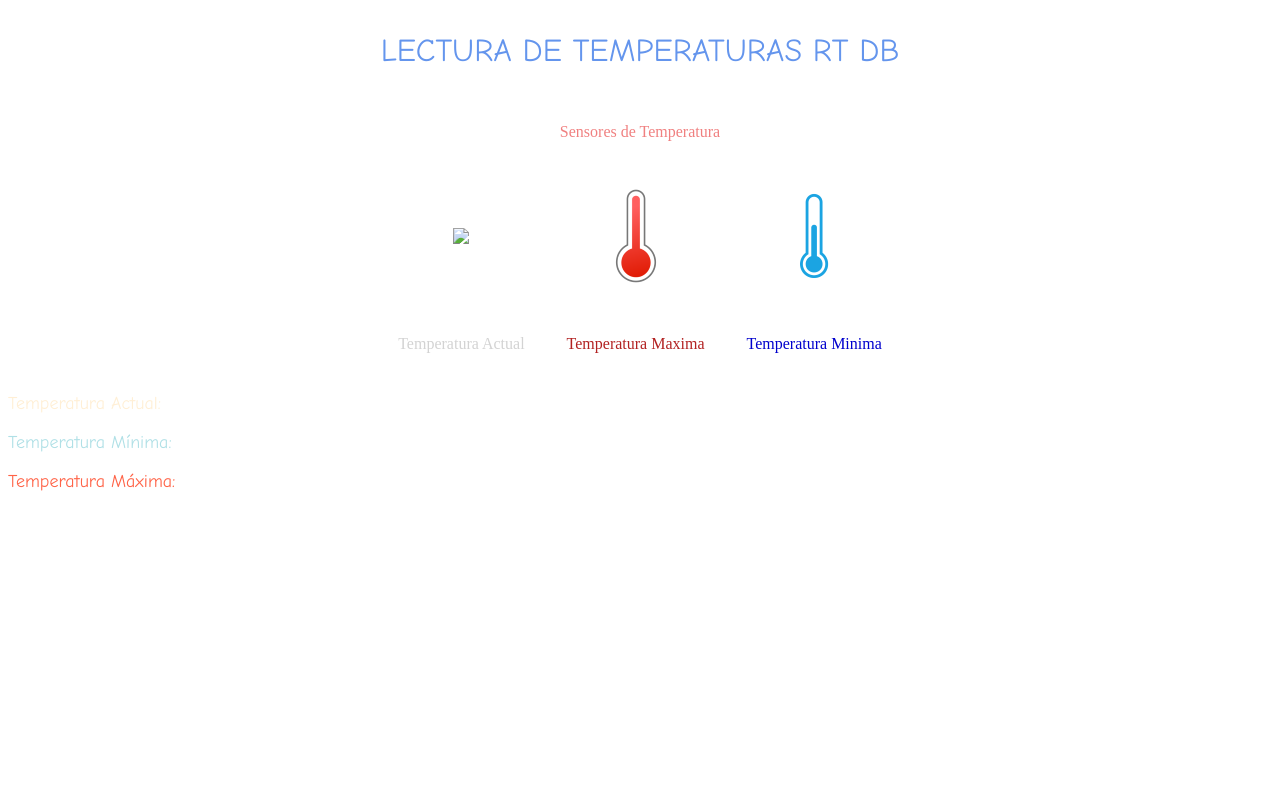
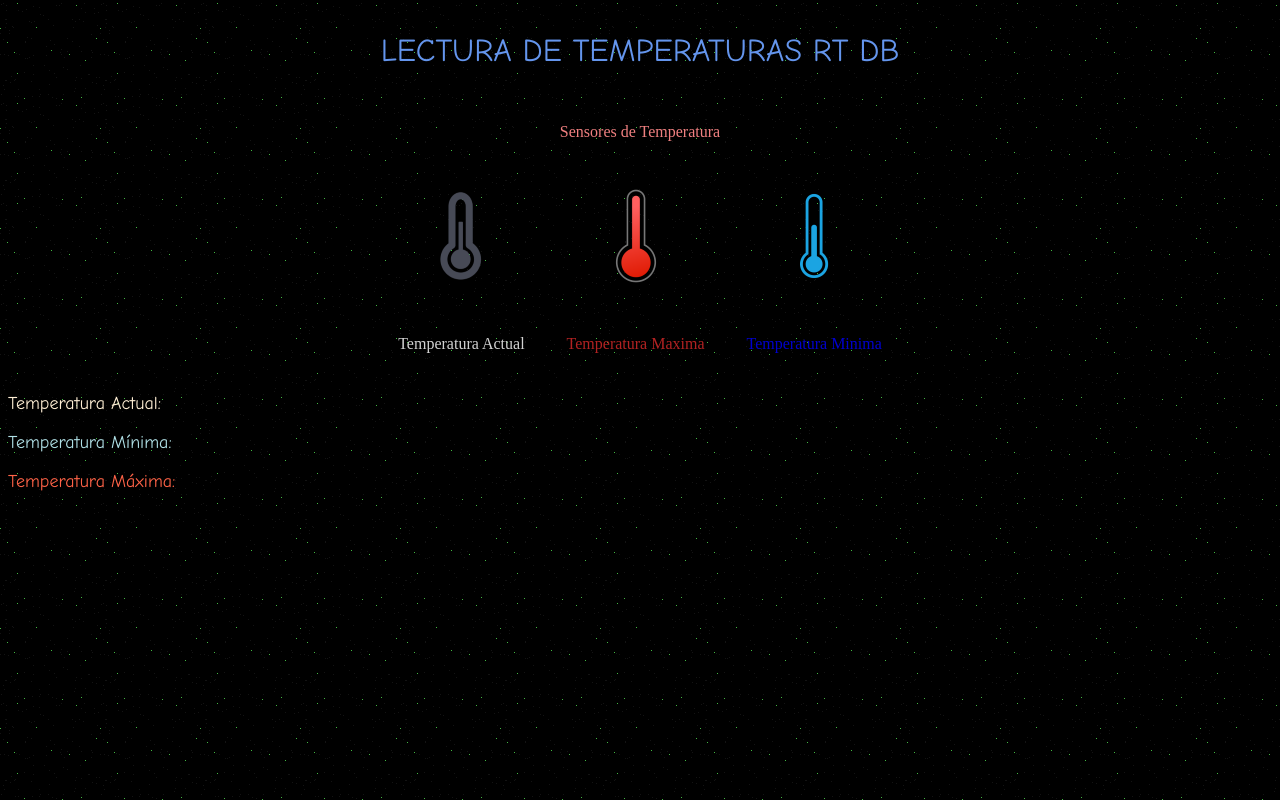
Before and after one commit to 17030931/hosting, a plain HTML site: page index.html in a window 1280 px wide. Drawn offline with Linux system fonts and the light colour scheme; no server answers.

Commit message:
Update index.html

```diff
--- a/index.html
+++ b/index.html
@@ -8,7 +8,7 @@
 <script src="https://www.gstatic.com/firebasejs/8.6.7/firebase-database.js"></script>
 </head>
 
-<body background="darkness.png"> <!--fondo de pagina-->
+<body background="./Images/darkness.png"> <!--fondo de pagina-->
 
 <font color="#6495ED" face="Comic Sans MS" size=6>
 <p align="center">LECTURA DE TEMPERATURAS RT DB</p>
@@ -30,7 +30,7 @@ Sensores de Temperatura
 <tr>
 <td><!--Imagen en cada columna-->
 <center>
-<img src="[actual.png](https://postimg.cc/f3KNqGVg)">
+<img src="./Images/actual.png">
 </center>
 </td>
 <td><!--Imagen en cada columna-->
```
